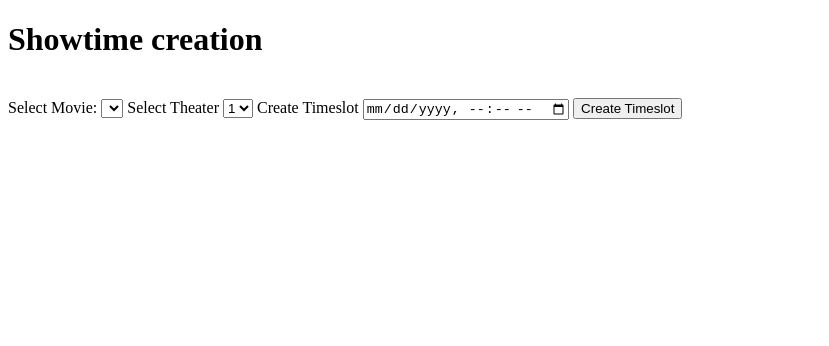
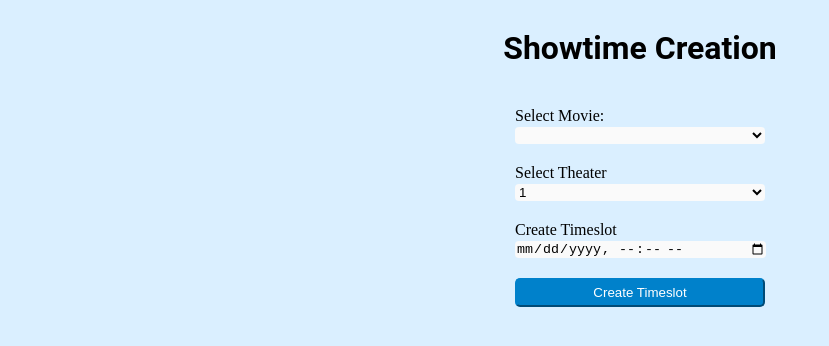
Before and after one commit to AsHansen88/Cinema_FrontEnd, a plain HTML site: page showtimecreation.html in a window 1280 px wide. Shown: the whole page, without its empty margins (0-829 px from the left). Drawn offline with Linux system fonts and the light colour scheme; no server answers.

Commit message:
Added styling to showtimecreation.html

```diff
--- /dev/null
+++ b/css/showtimecreation.css
@@ -0,0 +1,51 @@
+.postFormContainer {
+    display: flex;
+    justify-content: center;
+    align-items: center;
+    flex-direction: column;
+
+}
+
+body {
+    background-color: #daefff;
+}
+
+#formShowtime {
+    display: flex;
+    justify-content: left;
+
+    flex-direction: column;
+    min-width: 250px;
+}
+
+#formShowtime select {
+    margin-bottom: 20px;
+    width: 100%;
+    border: none;
+    border-radius: 4px;
+    background-color: #fafafa;
+}
+
+#formShowtime input {
+    margin-bottom: 20px;
+    width: 100%;
+    border: none;
+    border-radius: 4px;
+    background-color: #fafafa;
+}
+
+#formShowtime label {
+    margin-bottom: 2px;
+}
+
+button {
+    background-color: #0081cb;
+    color: white;
+    border-radius: 5px;
+    padding: 5px;
+    border: 2px #0081cb outset;
+}
+
+h1 {
+    font-family: "Roboto", sans-serif;
+}
--- a/showtimecreation.html
+++ b/showtimecreation.html
@@ -3,12 +3,14 @@
 <head>
     <meta charset="UTF-8">
     <title>Showtime creation site</title>
+    <link rel="stylesheet" href="css/showtimecreation.css">
 </head>
 <body>
-  <h1>Showtime creation</h1>
-  <br>
+
   <div class="postFormContainer">
-      <!-- Hibernate: insert into showtime (movie_id, movie_theater_id, timeslot, showtime_id) values (?, ?, ?, ?) -->
+      <h1>Showtime Creation</h1>
+      <br>
+
     <form id="formShowtime" method="post" action="http://localhost:8080/postShowtime">
         <label for="ddMovies"><bold>Select Movie:</bold></label>
         <select id="ddMovies" name="movieId"></select>
@@ -22,9 +24,6 @@
         <label for="inpTimeslot"><bold>Create Timeslot</bold></label>
         <input type="datetime-local" id="inpTimeslot" name="timeslot">
 
-
-
-
         <button type="submit">Create Timeslot</button>
     </form>
   </div>
```
